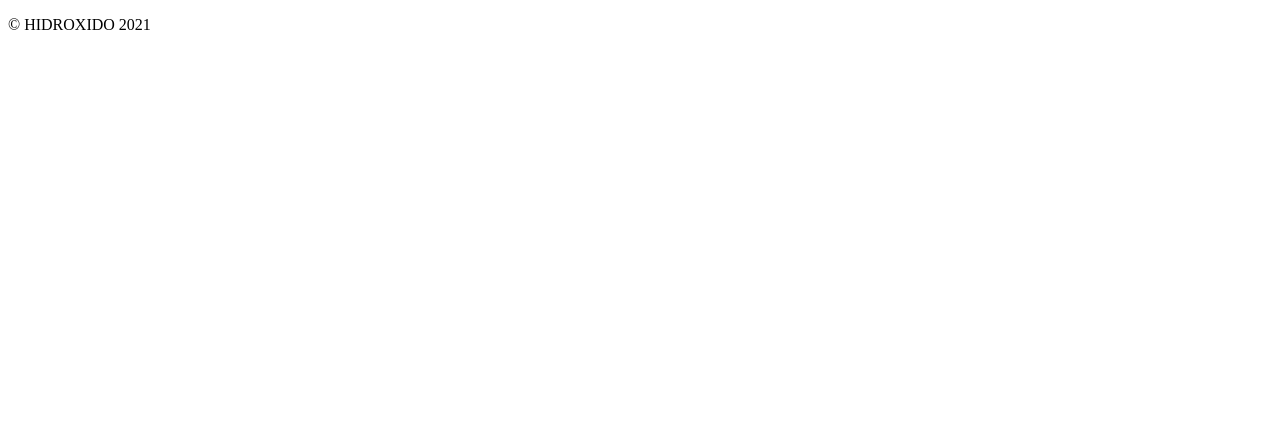
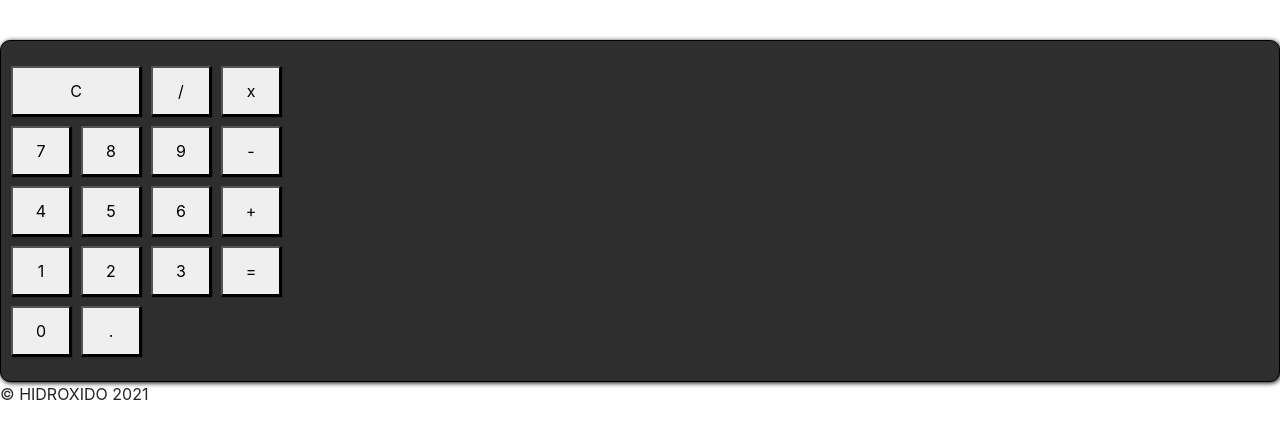
Before and after one commit to AlexandreSout0/Calculadora, a plain HTML site: page index.html in a window 1280 px wide. Drawn offline with nearby package versions, Linux system fonts and the light colour scheme.

Commit message:
28nov2021

```diff
--- a/index.html
+++ b/index.html
@@ -4,18 +4,48 @@
     <meta charset="UTF-8">
     <meta http-equiv="X-UA-Compatible" content="IE=edge">
     <meta name="viewport" content="width=device-width, initial-scale=1.0">
+    <link rel="stylesheet" href="style.css">
     <title>Calculadora</title>
+    <link rel="stylesheet" href="https://maxcdn.bootstrapcdn.com/bootstrap/4.0.0-beta.2/css/bootstrap.min.css" integrity="sha384-PsH8R72JQ3SOdhVi3uxftmaW6Vc51MKb0q5P2rRUpPvrszuE4W1povHYgTpBfshb" crossorigin="anonymous">
 </head>
 
+<body >
 
-<body>
+    <div class = "calculadora">
+        <div class = "row">
+            <button class = "button clear">C</button>
+            <button class = "button">/</button>
+            <button class = "button">x</button>
+
+        </div>
+        <div class = "row">
+            <button class = "button">7</button>
+            <button class = "button">8</button>
+            <button class = "button">9</button>
+            <button class = "button">-</button>
+        </div>
+        <div class = "row">
+            <button class = "button">4</button>
+            <button class = "button">5</button>
+            <button class = "button">6</button>
+            <button class = "button">+</button>
+        </div>
+        <div class = "row">
+            <button class = "button">1</button>
+            <button class = "button">2</button>
+            <button class = "button">3</button>
+            <button class = "button">=</button>
+        </div>
+        <div class = "row">
+            <button class = "button">0</button>
+            <button class = "button">.</button>
+        </div>
+    </div>
 
 
-
-
-<footer>
-    <p>&copy; HIDROXIDO 2021</p>
-</footer>
+    <footer>
+        <p>&copy; HIDROXIDO 2021</p>
+    </footer>
 
 </body>
 
--- a/style.css
+++ b/style.css
@@ -0,0 +1,17 @@
+.calculadora {
+    margin-top: 40px;
+    border: solid 1px #000;
+    padding: 20px;
+    background-color: #2E2E2E;
+    border-radius: 10px;
+    box-shadow: 1px 1px 5px #000;
+  }
+  .button {
+    width: 60px;
+    height: 50px;
+    margin: 5px;
+    box-shadow: 1px 1px 1px #000;
+  }
+  .clear {
+    width: 130px;
+  }
```
